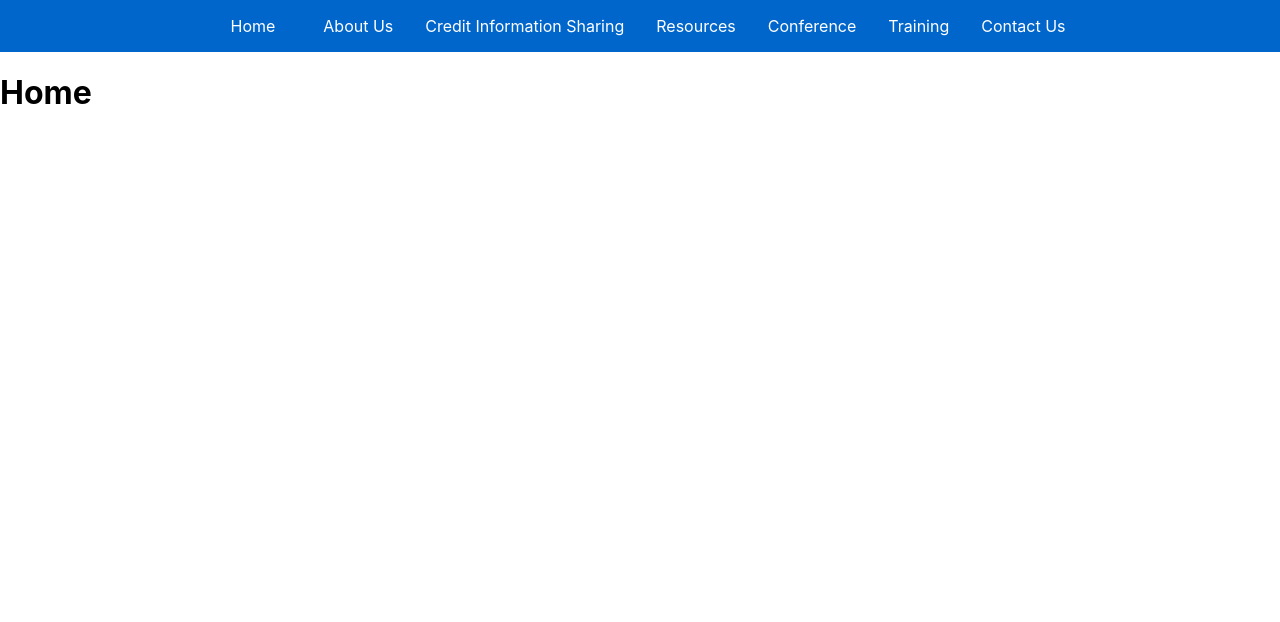
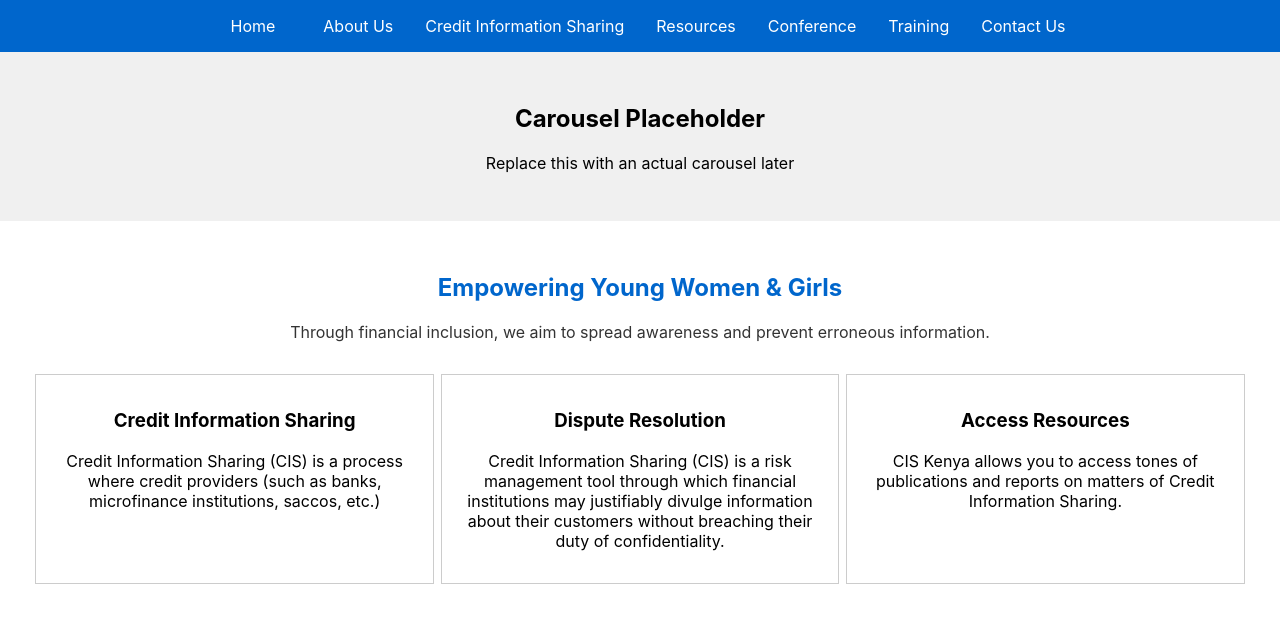
Before and after one commit to kimutaieddy/scar-let-blog, a React (Create React App) app: page / in a window 1280 px wide. Shown: the top 622 px of the page. Built offline with nearby package versions, Linux system fonts and the light colour scheme.

Commit message:
Enhance Home component: add carousel placeholder and static content sections with improved styling

```diff
--- a/src/Home.jsx
+++ b/src/Home.jsx
@@ -1,11 +1,41 @@
-import  react  from "react";
+import React from 'react';
 
 function Home() {
-    return (
-        <div>
-            <h1>Home</h1>
+  return (
+    <div>
+      {/* Carousel Section */}
+      <div style={{ backgroundColor: '#f0f0f0', padding: '2rem', textAlign: 'center' }}>
+        <h2>Carousel Placeholder</h2>
+        <p>Replace this with an actual carousel later</p>
+      </div>
+
+      {/* Static Words Section */}
+      <section style={{ padding: '2rem', backgroundColor: '#ffffff' }}>
+        <h2 style={{ textAlign: 'center', color: '#0066cc' }}>Empowering Young Women & Girls</h2>
+        <p style={{ textAlign: 'center', color: '#333' }}>
+          Through financial inclusion, we aim to spread awareness and prevent erroneous information.
+        </p>
+        <div style={{
+          display: 'flex',
+          justifyContent: 'space-around',
+          marginTop: '2rem'
+        }}>
+          <div style={{ width: '30%', textAlign: 'center', padding: '1rem', border: '1px solid #ccc' }}>
+            <h3>Credit Information Sharing</h3>
+            <p>Credit Information Sharing (CIS) is a process where credit providers (such as banks, microfinance institutions, saccos, etc.)</p>
+          </div>
+          <div style={{ width: '30%', textAlign: 'center', padding: '1rem', border: '1px solid #ccc' }}>
+            <h3>Dispute Resolution</h3>
+            <p>Credit Information Sharing (CIS) is a risk management tool through which financial institutions may justifiably divulge information about their customers without breaching their duty of confidentiality.</p>
+          </div>
+          <div style={{ width: '30%', textAlign: 'center', padding: '1rem', border: '1px solid #ccc' }}>
+            <h3>Access Resources</h3>
+            <p>CIS Kenya allows you to access tones of publications and reports on matters of Credit Information Sharing.</p>
+          </div>
         </div>
-    );
+      </section>
+    </div>
+  );
 }
 
 export default Home;
```
